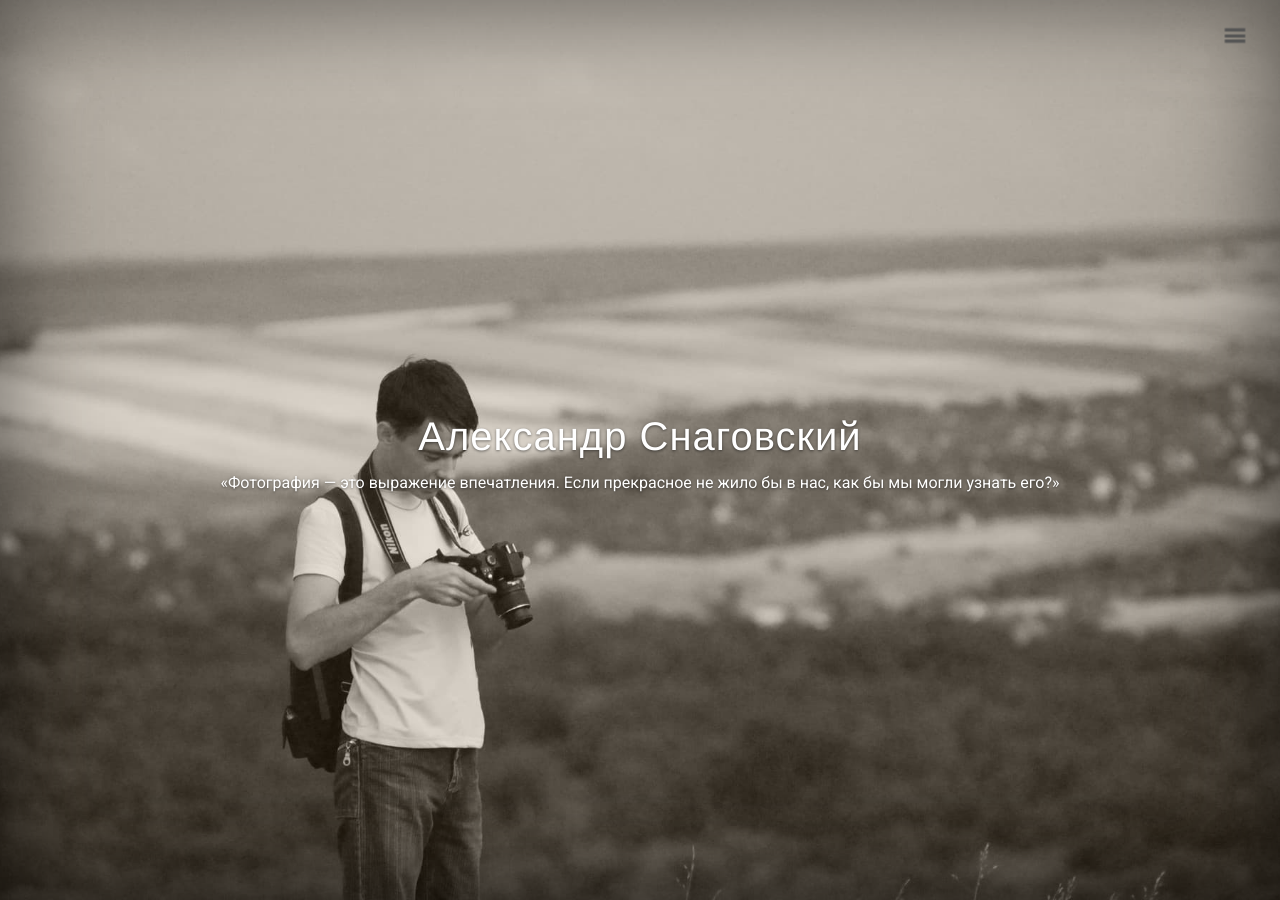
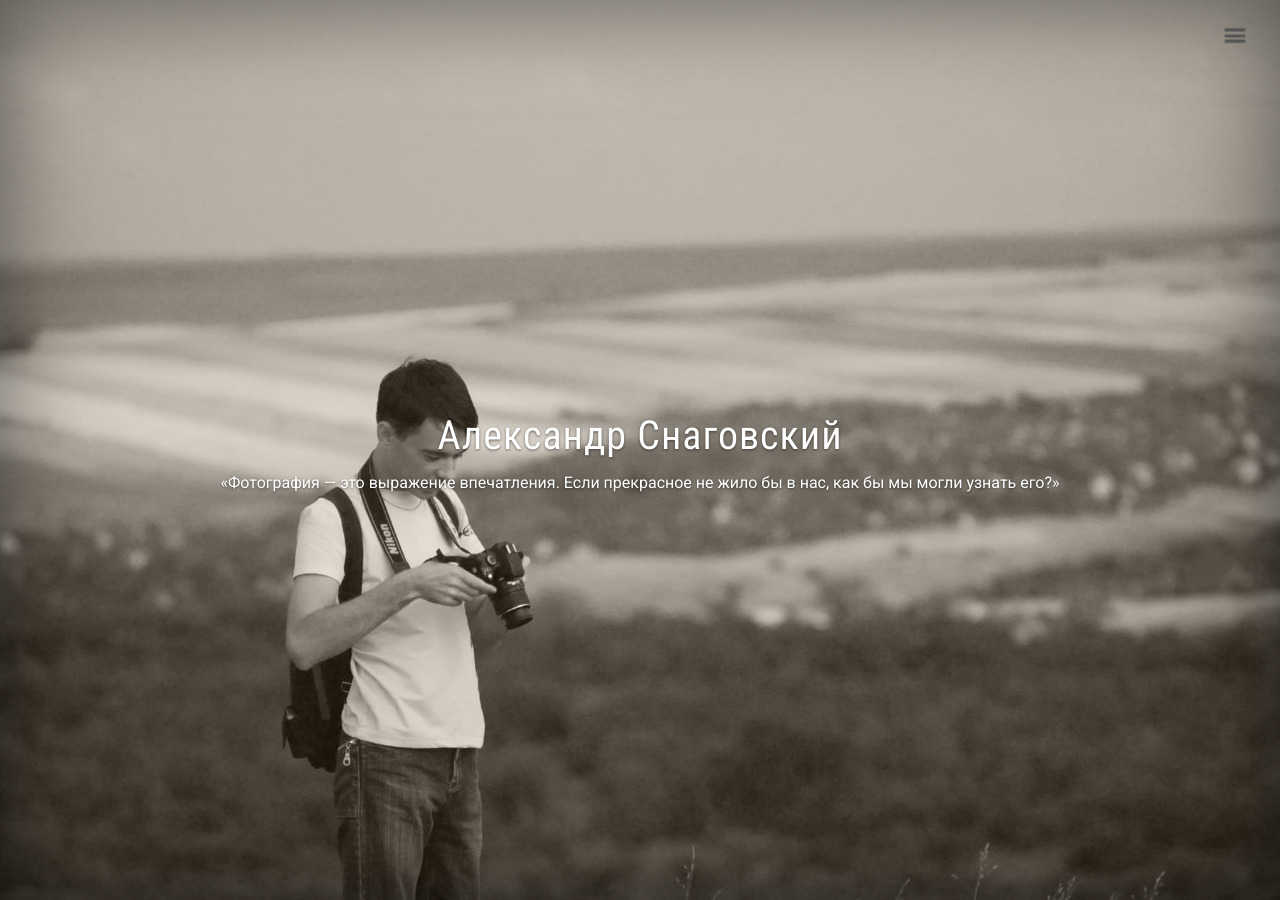
Before and after one commit to snagovskiy/snagovskiy, a Jekyll site: the page built from index.html, in a window 1280 px wide. Built offline with Jekyll 4.4.1, drawn with Linux system fonts in a browser that asks for light colours; nearby versions of some CDN libraries.

Commit message:
Update lanyon.css

```diff
--- a/public/css/lanyon.css
+++ b/public/css/lanyon.css
@@ -41,11 +41,11 @@
 }
 
 html {
-  font-family: "PT Serif", Georgia, "Times New Roman", serif;
+  font-family: 'Roboto', Helvetica, Arial, sans-serif;
 }
 
 h1, h2, h3, h4, h5, h6 {
-  font-family: "PT Sans", Helvetica, Arial, sans-serif;
+  font-family: 'Roboto Condensed', Helvetica, Arial, sans-serif;
   font-weight: 400;
   color: #313131;
   letter-spacing: -.025rem;
@@ -148,7 +148,7 @@
   width: 14rem;
   visibility: hidden;
   overflow-y: auto;
-  font-family: "PT Sans", Helvetica, Arial, sans-serif;
+  font-family: 'Roboto', Helvetica, Arial, sans-serif;
   font-size: .875rem; /* 15px */
   color: rgba(255,255,255,.6);
   background-color: #202020;
@@ -368,7 +368,7 @@
   overflow: hidden; /* clearfix */
   margin-left: -1rem;
   margin-right: -1rem;
-  font-family: "PT Sans", Helvetica, Arial, sans-serif;
+  font-family: 'Roboto', Helvetica, Arial, sans-serif;
   color: #ccc;
   text-align: center;
 }
```
